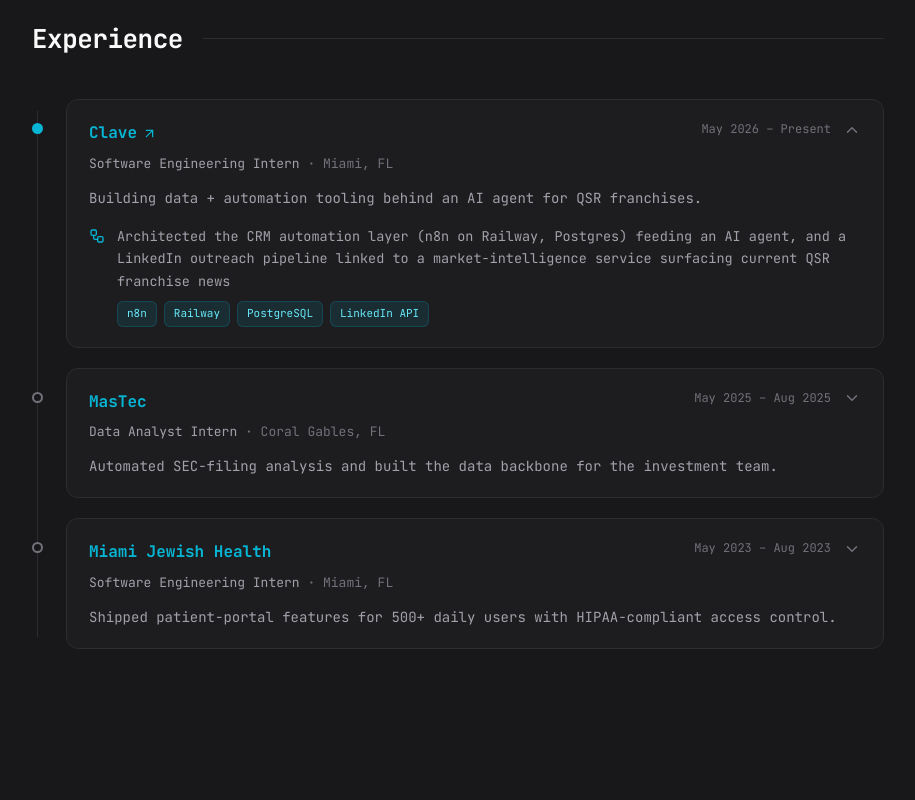
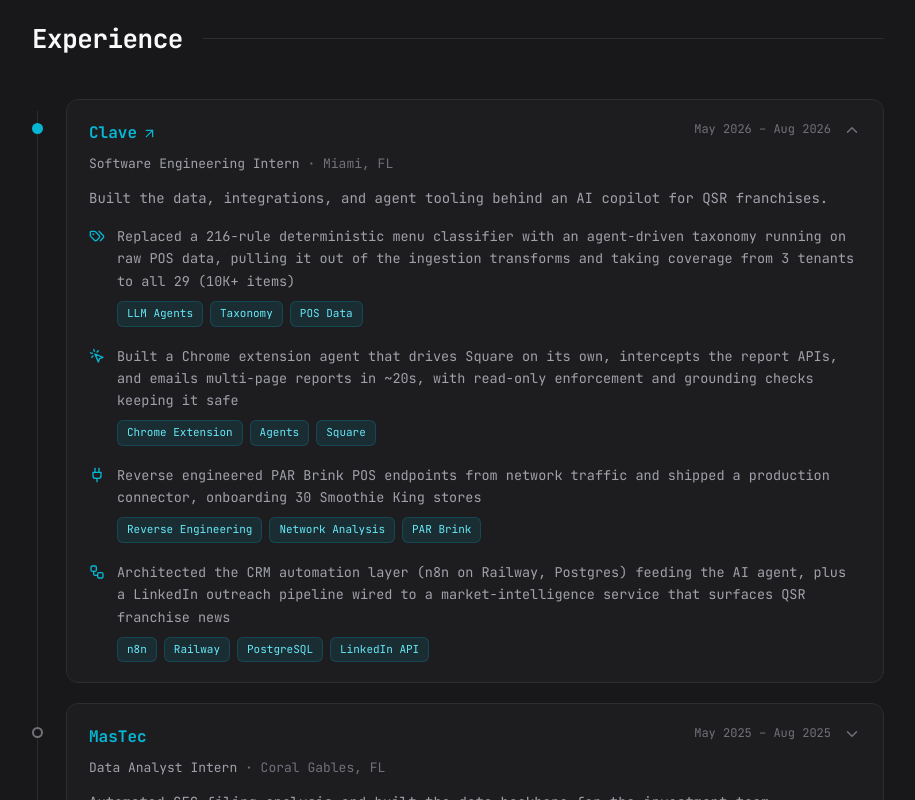
Before and after one commit to FelipeSanch/Portfolio, a React (Vite) app: page / in a window 1280 px wide. Shown: the part 860-1660 px from the top of the page, without its empty margins (182-1097 px from the left). Built offline with nearby package versions, Linux system fonts and the light colour scheme.

Commit message:
Updated experience section and added Grove-Workflows to project section

```diff
--- a/src/components/Experience.tsx
+++ b/src/components/Experience.tsx
@@ -1,8 +1,10 @@
 import {
   Workflow,
+  Tags,
+  MousePointerClick,
+  Plug,
   FileDown,
   Database,
-  TrendingUp,
   LayoutDashboard,
   ShieldCheck,
   Server,
@@ -33,12 +35,27 @@
     href: 'https://tryclave.ai',
     role: 'Software Engineering Intern',
     location: 'Miami, FL',
-    period: 'May 2026 – Present',
-    summary: 'Building data + automation tooling behind an AI agent for QSR franchises.',
+    period: 'May 2026 – Aug 2026',
+    summary: 'Built the data, integrations, and agent tooling behind an AI copilot for QSR franchises.',
     bullets: [
       {
+        icon: Tags,
+        text: 'Replaced a 216-rule deterministic menu classifier with an agent-driven taxonomy running on raw POS data, pulling it out of the ingestion transforms and taking coverage from 3 tenants to all 29 (10K+ items)',
+        tags: ['LLM Agents', 'Taxonomy', 'POS Data'],
+      },
+      {
+        icon: MousePointerClick,
+        text: 'Built a Chrome extension agent that drives Square on its own, intercepts the report APIs, and emails multi-page reports in ~20s, with read-only enforcement and grounding checks keeping it safe',
+        tags: ['Chrome Extension', 'Agents', 'Square'],
+      },
+      {
+        icon: Plug,
+        text: 'Reverse engineered PAR Brink POS endpoints from network traffic and shipped a production connector, onboarding 30 Smoothie King stores',
+        tags: ['Reverse Engineering', 'Network Analysis', 'PAR Brink'],
+      },
+      {
         icon: Workflow,
-        text: 'Architected the CRM automation layer (n8n on Railway, Postgres) feeding an AI agent, and a LinkedIn outreach pipeline linked to a market-intelligence service surfacing current QSR franchise news',
+        text: 'Architected the CRM automation layer (n8n on Railway, Postgres) feeding the AI agent, plus a LinkedIn outreach pipeline wired to a market-intelligence service that surfaces QSR franchise news',
         tags: ['n8n', 'Railway', 'PostgreSQL', 'LinkedIn API'],
       },
     ],
@@ -52,18 +69,13 @@
     bullets: [
       {
         icon: FileDown,
-        text: 'Built Python automation tools (pandas, requests) to extract and parse financial data from SEC EDGAR filings across 40+ infrastructure companies, reducing analysis time for the investment team',
+        text: 'Built Python automation tools (pandas, requests) to extract and parse financial data from SEC EDGAR filings across 40 infrastructure companies, reducing analysis time for the investment team',
         tags: ['Python', 'pandas', 'requests'],
       },
       {
         icon: Database,
         text: 'Designed a SQL database schema and ETL pipeline to track revenue trends and debt ratios over time, enabling faster comp analysis',
         tags: ['SQL', 'ETL', 'PostgreSQL'],
-      },
-      {
-        icon: TrendingUp,
-        text: 'Conducted comparable company analyses leveraging the parsed financial data, benchmarking valuation metrics across infrastructure subsectors and surfacing outliers for investment team review',
-        tags: ['Valuation', 'Comps'],
       },
     ],
   },
--- a/src/components/Projects.tsx
+++ b/src/components/Projects.tsx
@@ -1,4 +1,4 @@
-import { Bot, Radio, GitBranch, GitMerge } from 'lucide-react'
+import { Bot, Radio, GitBranch, GitMerge, FileSpreadsheet, Layers } from 'lucide-react'
 import { Theme } from '../theme'
 import SectionHeader from './SectionHeader'
 import Timeline from './Timeline'
@@ -12,6 +12,7 @@
 
 interface Project {
   title: string
+  role?: string
   period: string
   summary: string
   bullets: Bullet[]
@@ -41,6 +42,25 @@
       { type: 'live', href: 'https://orbit-ruby-one.vercel.app' },
     ],
     hasDemo: { url: 'https://orbit-ruby-one.vercel.app', label: 'Orbit live demo' },
+  },
+  {
+    title: 'Grove Workflows',
+    role: 'Co-Founder',
+    period: 'May 2026 – Present',
+    summary: 'Turning real-estate paperwork into clean financials, from owner statements to K-1s.',
+    bullets: [
+      {
+        icon: FileSpreadsheet,
+        text: 'Automated owner-statement processing for a 50-unit residential portfolio: uploaded PDFs become P&L, expense, and cash-on-cash reports, cutting a week of work to under an hour',
+        tags: ['PDF Parsing', 'Automation', 'Reporting'],
+      },
+      {
+        icon: Layers,
+        text: 'Architecting a single-codebase, per-client deployment model with isolated databases for K-1 and sponsor-statement ingestion',
+        tags: ['Multi-tenant', 'Per-client Deploys', 'Isolated DBs'],
+      },
+    ],
+    links: [],
   },
   {
     title: 'GitFlow AI Analytics Platform',
@@ -75,6 +95,7 @@
             theme={theme}
             title={p.title}
             period={p.period}
+            role={p.role}
             summary={p.summary}
             bullets={p.bullets}
             links={p.links}
```
